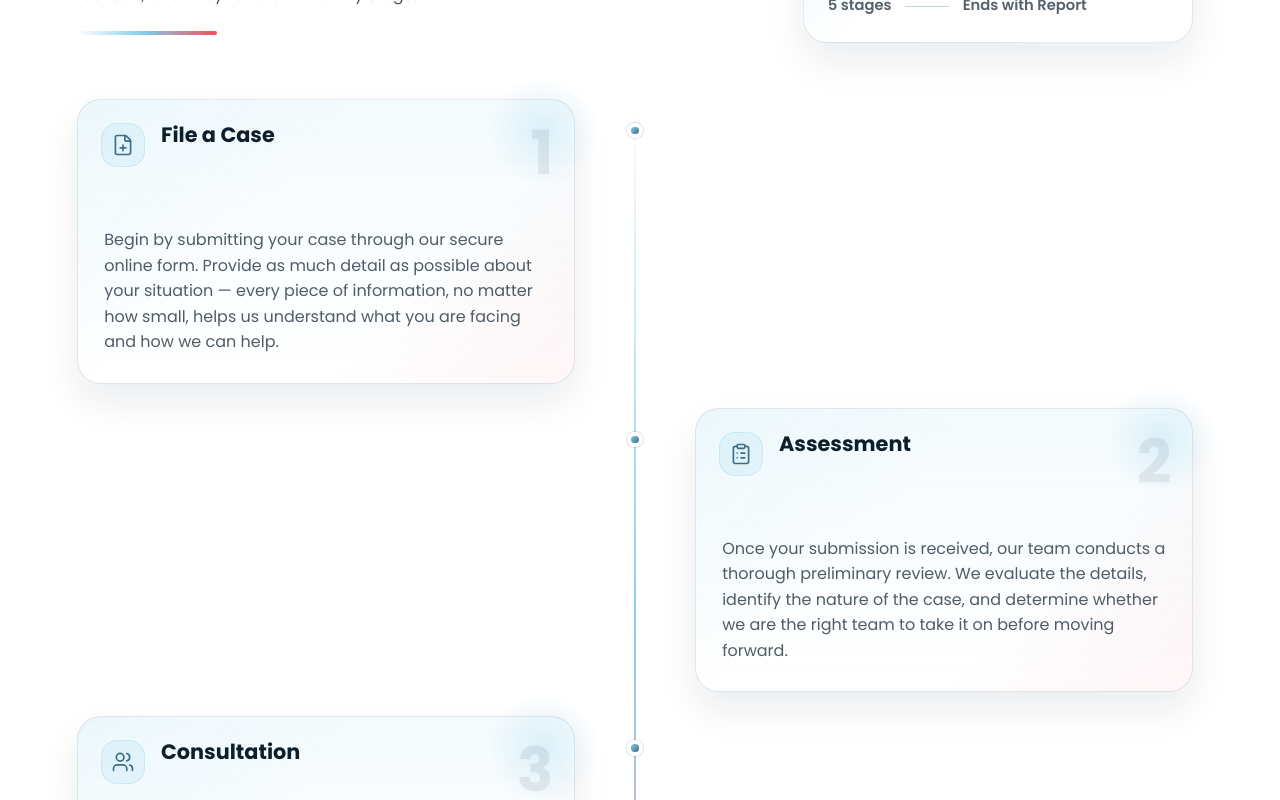
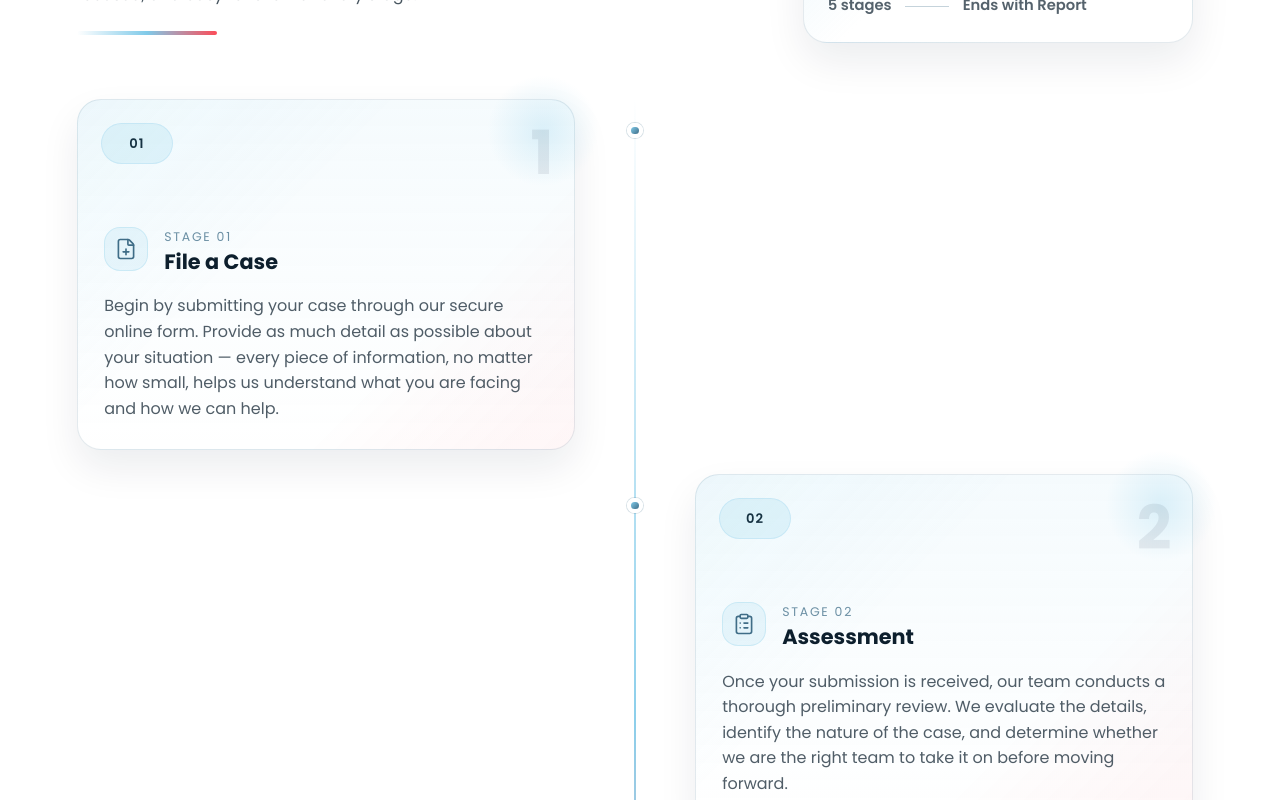
Before and after one commit to deyperfect/Wanted-Minds, a React (Vite) app in the folder client/: page /about in a window 1280 px wide. Shown: the part 940-1740 px from the top of the page. Built offline with nearby package versions, Linux system fonts and the light colour scheme.

Commit message:
refactor: adjust process timeline layout with alternating cards

```diff
--- a/client/src/components/ProcessCard.jsx
+++ b/client/src/components/ProcessCard.jsx
@@ -21,17 +21,19 @@ const ProcessCard = ({ step, index = 0 }) => {
     <article className="process-card">
       <div className="process-card-glow" aria-hidden="true" />
       <div className="process-step-card__rail">
-          <div className="process-card-heading">
-            <Icon className="process-icon" strokeWidth={1.75} />
-            <div>
-              <h3 className="process-title">{step.title}</h3>
-            </div>
-          </div>
+        <span className="process-index">{step.step ?? String(index + 1).padStart(2, '0')}</span>
         <span className="process-sequence" aria-hidden="true">
           {index + 1}
         </span>
       </div>
       <div className="process-card-content">
+        <div className="process-card-heading">
+          <Icon className="process-icon" strokeWidth={1.75} />
+          <div>
+            <p className="process-meta">Stage {step.step ?? String(index + 1).padStart(2, '0')}</p>
+            <h3 className="process-title">{step.title}</h3>
+          </div>
+        </div>
         <p className="process-desc">{step.description}</p>
       </div>
     </article>
```
Lines whose indentation alone changed are shown as unchanged.
